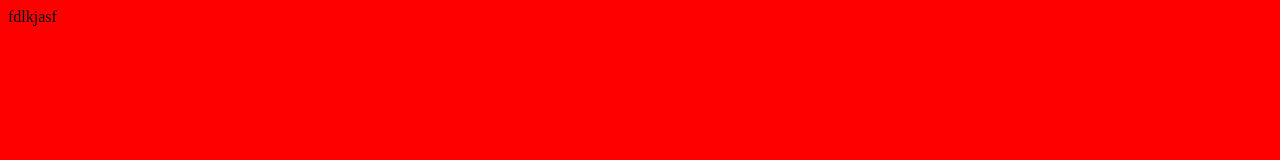
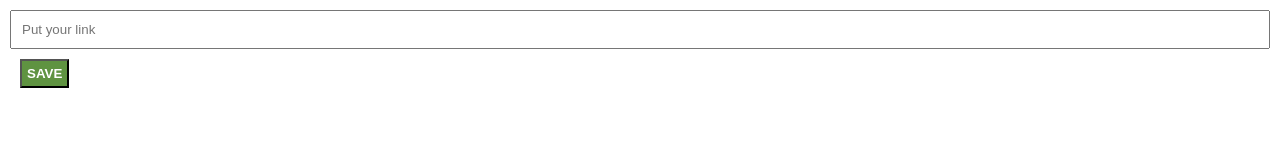
Before and after one commit to NishantGautam023/Chrome_Extension, a plain HTML site: page index.html in a window 1280 px wide. Drawn offline with Linux system fonts and the light colour scheme.

Commit message:
basic structure

```diff
--- a/index.html
+++ b/index.html
@@ -8,7 +8,9 @@
     <title>Chome Extension</title>
 </head>
 <body>
-    fdlkjasf
+        <input type="text" class="input-btn" placeholder="Put your link">
+        <button class="btn btn-primary">SAVE</button>
+
     <script src="/index.js">  </script>
 </body>
 </html>
--- a/style.css
+++ b/style.css
@@ -1,3 +1,20 @@
 body {
-    background: red;
+    margin: 0;
+    padding: 10px;
+    font-family: : Arial, Helvetica, sans-serif;
 }
+
+/* Buttons  */
+.input-btn {
+    width: 100%;
+    padding: 10px;
+    box-sizing: border-box;
+}
+.btn {
+    background: #5f9341;
+    color: white;
+    font-weight: bold;
+    margin: 10px;
+    padding: 5px;
+
+}
```
